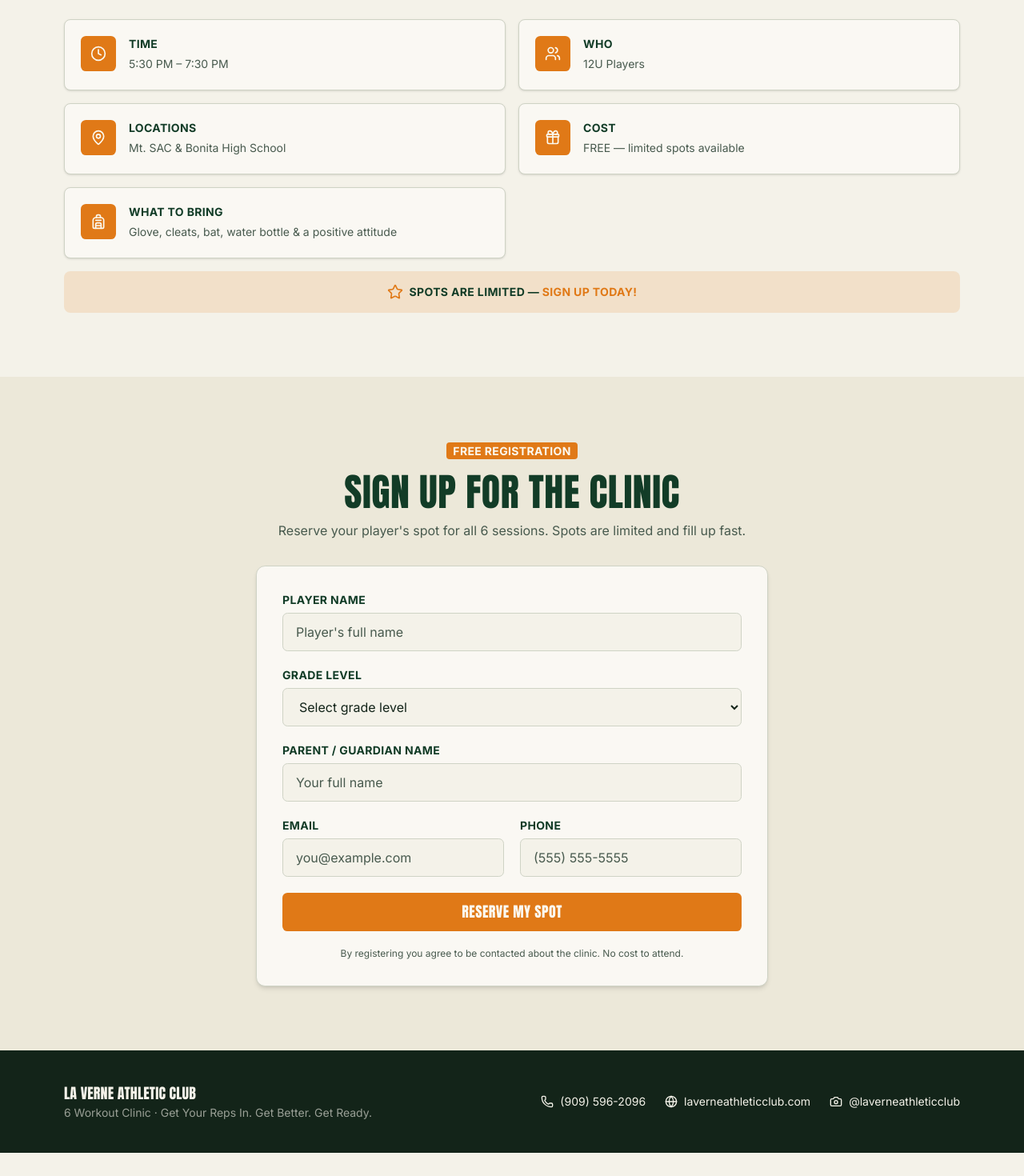
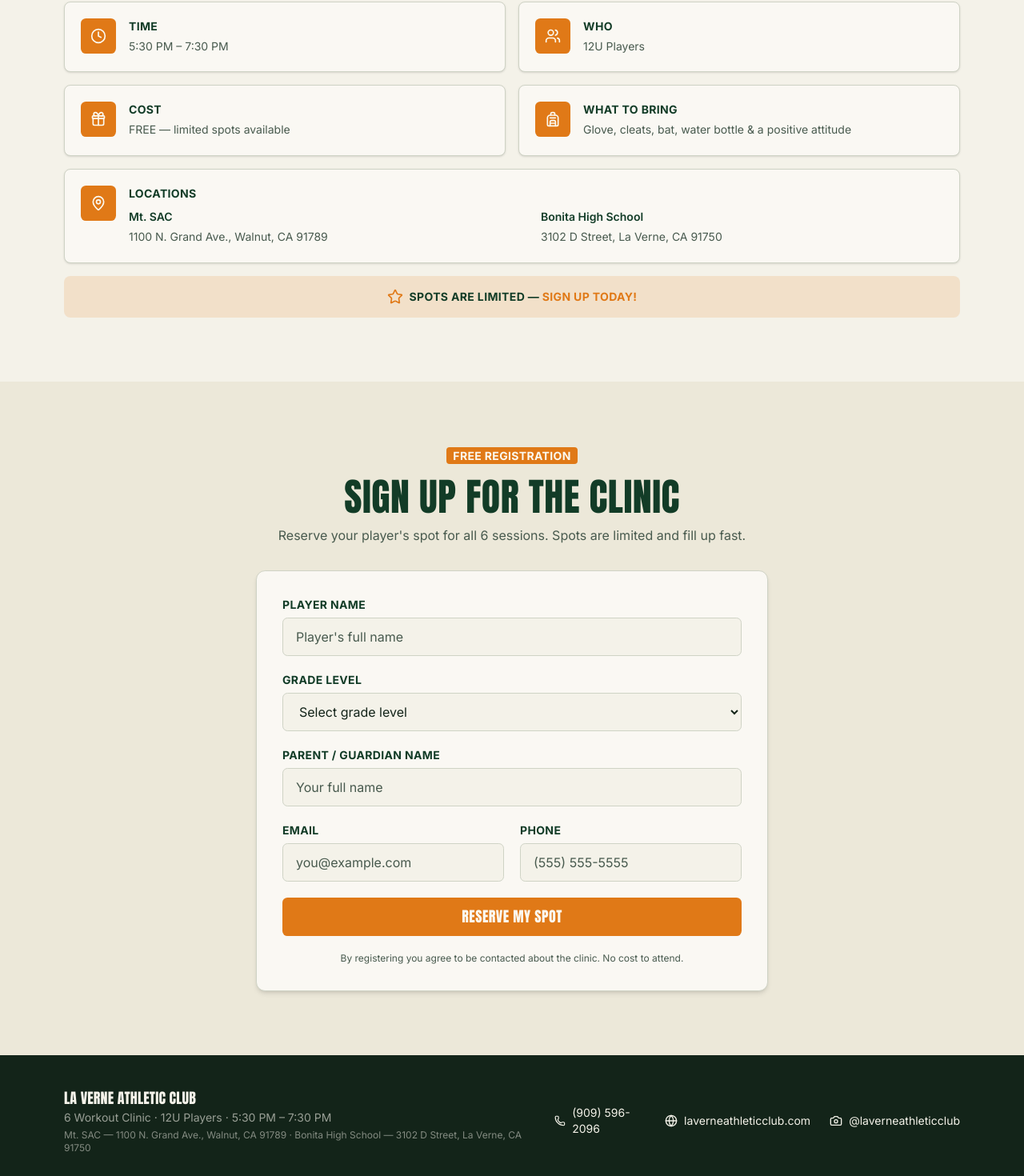
Before and after one commit to easydeed/lvbb, a Next.js app: page / in a window 1280 px wide. Shown: the part 2557-4027 px from the top of the page at 80% size. Before the commit the page ends 3998 px from the top, so only its background shows below. Built offline with nearby package versions, Linux system fonts and the light colour scheme.

Commit message:
Add full venue addresses and finalize 12U clinic copy.
Co-authored-by: Cursor <cursoragent@cursor.com>

```diff
--- a/app/layout.tsx
+++ b/app/layout.tsx
@@ -19,13 +19,13 @@ const anton = Anton({
 export const metadata: Metadata = {
   title: '6 Workout Clinic | La Verne Athletic Club',
   description:
-    'A FREE 6-session 12U baseball development clinic at Mt. SAC and Bonita High School. Get your reps in before fall ball and travel ball tryouts. Aug 10–26, 5:30–7:30 PM. Spots are limited — sign up today!',
+    'FREE 6-session 12U baseball development clinic. Aug 10, 12, 17, 19, 24 & 26 · 5:30 PM – 7:30 PM. Locations: Mt. SAC (1100 N. Grand Ave., Walnut, CA 91789) and Bonita High School (3102 D Street, La Verne, CA 91750). Spots are limited — sign up today!',
   generator: 'v0.app',
   manifest: '/manifest.json',
   openGraph: {
-    title: '6 Workout Clinic | La Verne Athletic Club',
+    title: 'Free 6-Session 12U Baseball Development Clinic | La Verne Athletic Club',
     description:
-      'FREE 6-session 12U baseball development clinic. Get your reps in. Get better. Get ready. Spots are limited — sign up today!',
+      'FREE 6-session clinic for 12U Players. Aug 10–26 · 5:30 PM – 7:30 PM at Mt. SAC and Bonita High School. Get your reps in. Get better. Get ready.',
     type: 'website',
   },
 }
--- a/components/details-section.tsx
+++ b/components/details-section.tsx
@@ -1,11 +1,10 @@
 import { Clock, Gift, Users, Backpack, MapPin, Star } from 'lucide-react'
-import { CLINIC } from '@/lib/clinic-data'
+import { CLINIC, LOCATIONS } from '@/lib/clinic-data'
 import { ClubBadge } from '@/components/club-badge'
 
 const DETAILS = [
   { icon: Clock, label: 'Time', value: CLINIC.time },
   { icon: Users, label: 'Who', value: CLINIC.openTo },
-  { icon: MapPin, label: 'Locations', value: CLINIC.location },
   { icon: Gift, label: 'Cost', value: `${CLINIC.price} — limited spots available` },
   { icon: Backpack, label: 'What To Bring', value: CLINIC.whatToBring },
 ]
@@ -40,6 +39,25 @@ export function DetailsSection() {
             </div>
           </div>
         ))}
+
+        <div className="flex items-start gap-4 rounded-lg border border-border bg-card p-5 shadow-sm sm:col-span-2">
+          <div className="flex size-11 shrink-0 items-center justify-center rounded-md bg-accent text-accent-foreground">
+            <MapPin className="size-5" aria-hidden="true" />
+          </div>
+          <div className="min-w-0 flex-1">
+            <h3 className="text-sm font-bold uppercase tracking-wide text-primary">
+              Locations
+            </h3>
+            <ul className="mt-2 grid grid-cols-1 gap-3 sm:grid-cols-2">
+              {LOCATIONS.map((venue) => (
+                <li key={venue.name} className="text-sm leading-relaxed text-muted-foreground">
+                  <span className="font-semibold text-primary">{venue.name}</span>
+                  <span className="mt-0.5 block">{venue.address}</span>
+                </li>
+              ))}
+            </ul>
+          </div>
+        </div>
       </div>
 
       <div className="mt-4 flex items-center justify-center gap-2 rounded-lg bg-accent/15 px-5 py-4 text-center">
--- a/components/site-footer.tsx
+++ b/components/site-footer.tsx
@@ -1,5 +1,5 @@
 import { Phone, Globe, Camera } from 'lucide-react'
-import { CLINIC } from '@/lib/clinic-data'
+import { CLINIC, LOCATIONS } from '@/lib/clinic-data'
 
 export function SiteFooter() {
   return (
@@ -8,7 +8,10 @@ export function SiteFooter() {
         <div className="text-center sm:text-left">
           <p className="font-display text-lg uppercase">{CLINIC.club}</p>
           <p className="text-sm text-background/60">
-            6 Workout Clinic · Get Your Reps In. Get Better. Get Ready.
+            6 Workout Clinic · 12U Players · {CLINIC.time}
+          </p>
+          <p className="mt-1 text-xs text-background/50">
+            {LOCATIONS.map((v) => `${v.name} — ${v.address}`).join(' · ')}
           </p>
         </div>
 
--- a/lib/clinic-data.ts
+++ b/lib/clinic-data.ts
@@ -17,6 +17,17 @@ export const CLINIC = {
   instagramHref: 'https://instagram.com/laverneathleticclub',
 } as const
 
+export const LOCATIONS: { name: string; address: string }[] = [
+  {
+    name: 'Mt. SAC',
+    address: '1100 N. Grand Ave., Walnut, CA 91789',
+  },
+  {
+    name: 'Bonita High School',
+    address: '3102 D Street, La Verne, CA 91750',
+  },
+]
+
 export const DATES: { month: string; day: string; suffix: string }[] = [
   { month: 'AUG', day: '10', suffix: 'TH' },
   { month: 'AUG', day: '12', suffix: 'TH' },
@@ -34,7 +45,8 @@ export const FEATURES: {
   {
     icon: Target,
     title: 'Elite Instruction',
-    description: 'Learn directly from a National Coach of the Year and a veteran high school head coach.',
+    description:
+      'Learn directly from a National Coach of the Year and a veteran head coach.',
   },
   {
     icon: Dumbbell,
@@ -44,7 +56,8 @@ export const FEATURES: {
   {
     icon: Flame,
     title: 'Live Reps & Competition',
-    description: "Game-like situations so you're ready for fall ball and travel ball tryouts.",
+    description:
+      "Game-like situations so you're ready for fall ball and travel ball tryouts.",
   },
   {
     icon: Brain,
@@ -71,6 +84,8 @@ export const COACHES: {
   {
     name: 'Coach Ryan Marcos',
     title: 'Head Coach, Bonita High School Baseball',
-    bullets: ['23 years of coaching experience developing players in the La Verne area'],
+    bullets: [
+      '23 years of coaching experience developing players in the La Verne area',
+    ],
   },
 ]
```
Also changed, not shown: public/manifest.json.
